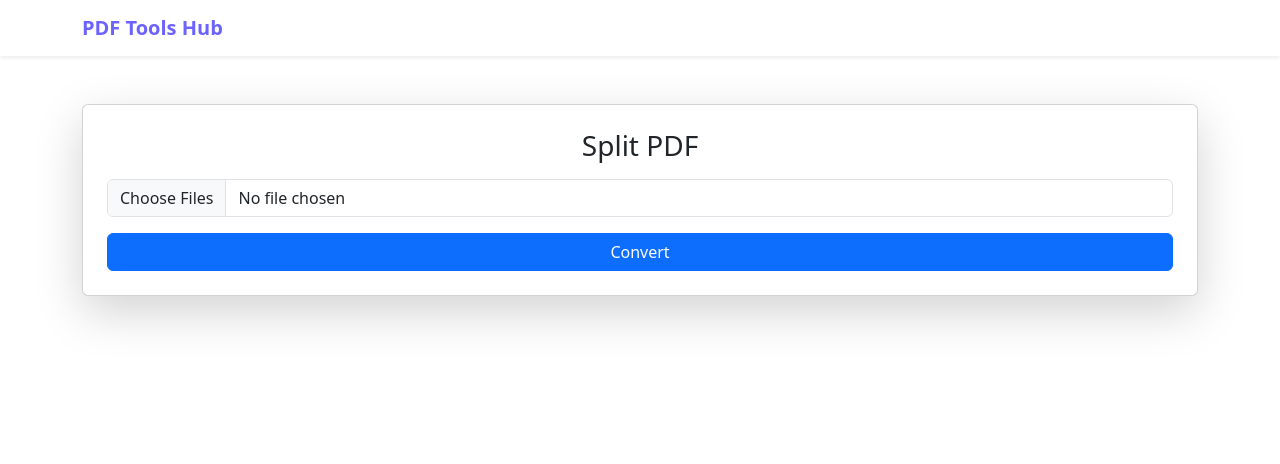
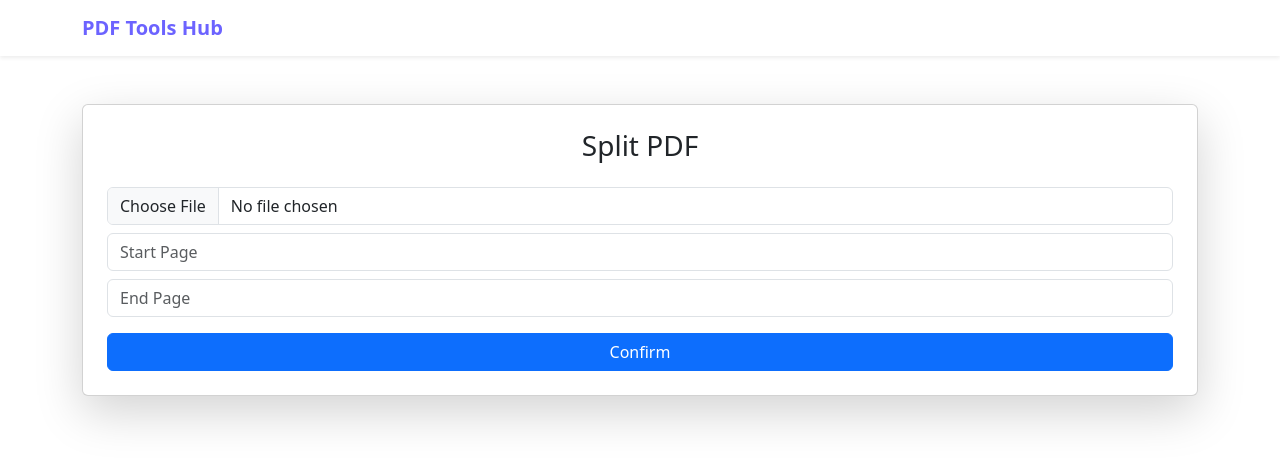
Before and after one commit to AjayUllengalla/PDF_Tools_Hub, a React (Vite) app in the folder frontend/pdfFrontend/: page /split in a window 1280 px wide. Shown: the top 464 px of the page. Built offline with nearby package versions, Linux system fonts and the light colour scheme.

Commit message:
integrated path for pdf tools

```diff
--- a/frontend/pdfFrontend/src/components/toolPage.jsx
+++ b/frontend/pdfFrontend/src/components/toolPage.jsx
@@ -8,16 +8,37 @@ export default function ToolPage({ title, endpoint }) {
   const [progress, setProgress] = useState(0);
   const [resultUrl, setResultUrl] = useState(null);
 
+  const [startPage, setStartPage] = useState("");
+  const [endPage, setEndPage] = useState("");
+
+  const [angle, setAngle] = useState("90");
+  const [pageNums, setPageNums] = useState("all");
+
+  const [userPassword, setUserPassword] = useState("");
+  const [ownerPassword, setOwnerPassword] = useState("");
+  const [allowPrinting, setAllowPrinting] = useState(true);
+  const [allowCopying, setAllowCopying] = useState(false);
+
+
+  const isMerge = endpoint.includes("merge");
+  const isSplit = endpoint.includes("split");
+  const isRotate = endpoint.includes("rotate");
+  const isUnlock = endpoint.includes("unlock");
+  const isLock = endpoint.includes("lock") && !isUnlock;
+
   const handleFileChange = (e) => {
     setFiles(Array.from(e.target.files));
   };
 
+  const handleSubmit = async () => {
+    if (files.length === 0) {
+      alert("Please upload file");
+      return;
+    }
 
-  const handleSubmit = async (e) => {
-    e?.preventDefault();
 
-    if (files.length === 0) {
-      alert("Please upload a file first");
+    if (isMerge && files.length < 2) {
+      alert("Please select at least 2 files for merging");
       return;
     }
 
@@ -29,8 +50,33 @@ export default function ToolPage({ title, endpoint }) {
       const formData = new FormData();
 
       files.forEach((file) => {
-        formData.append("file", file);
+        if (isMerge) {
+          formData.append("files", file);
+        } else {
+          formData.append("file", file);
+        }
       });
+
+      if (isSplit) {
+        formData.append("startPage", startPage || 1);
+        formData.append("endPage", endPage || -1);
+      }
+
+      if (isRotate) {
+        formData.append("angle", angle);
+        formData.append("pageNums", pageNums);
+      }
+
+      if (isLock) {
+        formData.append("userPassword", userPassword);
+        formData.append("ownerPassword", ownerPassword);
+        formData.append("allowPrinting", allowPrinting);
+        formData.append("allowCopying", allowCopying);
+      }
+
+      if (isUnlock) {
+        formData.append("userPassword", userPassword);
+      }
 
       const response = await axios.post(
         `http://localhost:8080${endpoint}`,
@@ -59,74 +105,129 @@ export default function ToolPage({ title, endpoint }) {
     setLoading(false);
   };
 
-
-  const getAcceptedTypes = (endpoint) => {
-    if (endpoint.includes("pdf-to-word")) return ".pdf";
-    if (endpoint.includes("word-to-pdf")) return ".doc,.docx";
-    if (endpoint.includes("excel-to-pdf")) return ".xls,.xlsx";
-    return "*";
-  };
-
-
-  const getFileName = (endpoint) => {
-    if (endpoint.includes("pdf-to-word")) return "converted.docx";
-    if (endpoint.includes("word-to-pdf")) return "converted.pdf";
-    if (endpoint.includes("excel-to-pdf")) return "converted.pdf";
-    return "converted-file";
-  };
-
   return (
     <Container className="mt-5">
       <Card className="p-4 shadow-lg text-center">
-        <h3 className="mb-3">{title}</h3>
+        <h3>{title}</h3>
 
 
         <input
           type="file"
-          className="form-control"
-          multiple
-          accept={getAcceptedTypes(endpoint)}
+          className="form-control mt-3"
+          multiple={isMerge}
           onChange={handleFileChange}
         />
 
 
-        <Button
-          type="button"
-          className="mt-3"
-          variant="primary"
-          onClick={handleSubmit}
-          disabled={loading}
-        >
-          {loading ? "Processing..." : "Convert"}
+        {files.length > 0 && (
+          <div className="mt-3 text-start">
+            <strong>Selected Files:</strong>
+            <ul>
+              {files.map((file, index) => (
+                <li key={index}>{file.name}</li>
+              ))}
+            </ul>
+          </div>
+        )}
+
+
+        {isMerge && (
+          <p className="text-muted mt-2">
+            Hold <b>Ctrl</b> (Windows) or <b>Cmd</b> (Mac) to select multiple files
+          </p>
+        )}
+
+
+        {isSplit && (
+          <>
+            <input
+              type="number"
+              placeholder="Start Page"
+              className="form-control mt-2"
+              onChange={(e) => setStartPage(e.target.value)}
+            />
+            <input
+              type="number"
+              placeholder="End Page"
+              className="form-control mt-2"
+              onChange={(e) => setEndPage(e.target.value)}
+            />
+          </>
+        )}
+
+
+        {isRotate && (
+          <>
+            <select
+              className="form-control mt-2"
+              onChange={(e) => setAngle(e.target.value)}
+            >
+              <option value="90">Rotate 90°</option>
+              <option value="180">Rotate 180°</option>
+              <option value="270">Rotate 270°</option>
+            </select>
+
+            <input
+              type="text"
+              placeholder="Page numbers (e.g. 1,2 or all)"
+              className="form-control mt-2"
+              onChange={(e) => setPageNums(e.target.value)}
+            />
+          </>
+        )}
+
+
+        {isLock && (
+          <>
+            <input
+              type="password"
+              placeholder="User Password"
+              className="form-control mt-2"
+              onChange={(e) => setUserPassword(e.target.value)}
+            />
+
+            <input
+              type="password"
+              placeholder="Owner Password (optional)"
+              className="form-control mt-2"
+              onChange={(e) => setOwnerPassword(e.target.value)}
+            />
+          </>
+        )}
+
+
+        {isUnlock && (
+          <>
+            <input
+              type="password"
+              placeholder="Enter PDF password"
+              className="form-control mt-2"
+              onChange={(e) => setUserPassword(e.target.value)}
+            />
+            <small className="text-muted">
+              Enter the password used to lock this PDF
+            </small>
+          </>
+        )}
+
+
+        <Button className="mt-3" onClick={handleSubmit} disabled={loading}>
+          {loading ? "Processing..." : "Confirm"}
         </Button>
 
 
         {loading && (
-          <div className="mt-3">
-            <Spinner animation="border" />
-          </div>
-        )}
-
-
-        {loading && (
-          <ProgressBar
-            now={progress}
-            label={`${progress}%`}
-            className="mt-3"
-          />
+          <>
+            <Spinner className="mt-3" />
+            <ProgressBar now={progress} label={`${progress}%`} className="mt-2" />
+          </>
         )}
 
 
         {resultUrl && (
-          <div className="mt-4">
-            <a
-              href={resultUrl}
-              download={getFileName(endpoint)}
-              className="btn btn-success"
-            >
-              Download File
-            </a>
-          </div>
+          <a href={resultUrl} download className="btn btn-success mt-3">
+            Download File
+          </a>
         )}
 
 
--- a/frontend/pdfFrontend/src/pages/exceltopdf.jsx
+++ b/frontend/pdfFrontend/src/pages/exceltopdf.jsx
@@ -1,5 +1,5 @@
 import ToolPage from "../components/toolPage";
 
 export default function ExcelToPdf() {
-  return <ToolPage title="Excel to PDF" endpoint="excel-to-pdf" />;
+  return <ToolPage title="Excel to PDF" endpoint="/pdf/convert/excel-to-pdf" />;
 }
--- a/frontend/pdfFrontend/src/pages/merge.jsx
+++ b/frontend/pdfFrontend/src/pages/merge.jsx
@@ -1,5 +1,5 @@
 import ToolPage from "../components/toolPage";
 
 export default function Merge() {
-  return <ToolPage title="Merge PDF" endpoint="merge" />;
+  return <ToolPage title="Merge PDF" endpoint="/pdf/edit/merge" />;
 }
--- a/frontend/pdfFrontend/src/pages/split.jsx
+++ b/frontend/pdfFrontend/src/pages/split.jsx
@@ -1,5 +1,5 @@
 import ToolPage from "../components/toolPage";
 
 export default function Split() {
-  return <ToolPage title="Split PDF" endpoint="split" />;
+  return <ToolPage title="Split PDF" endpoint="/pdf/edit/split" />;
 }
```
